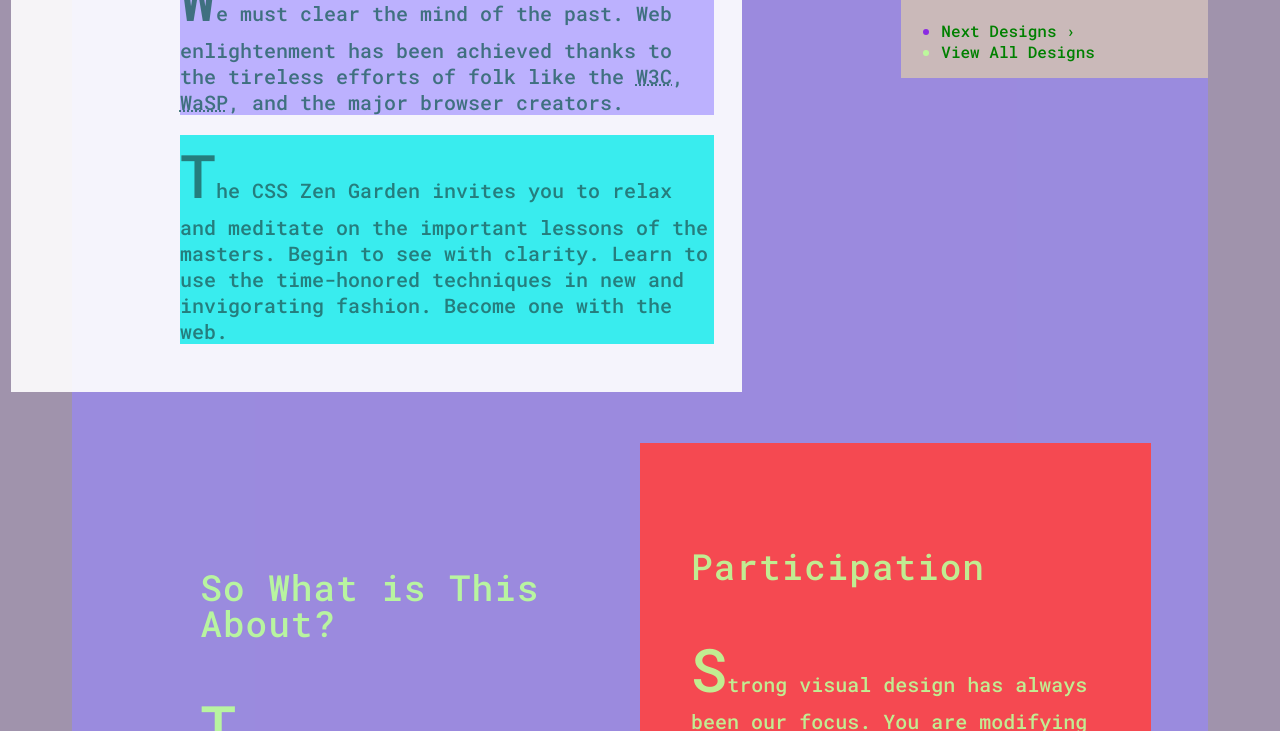
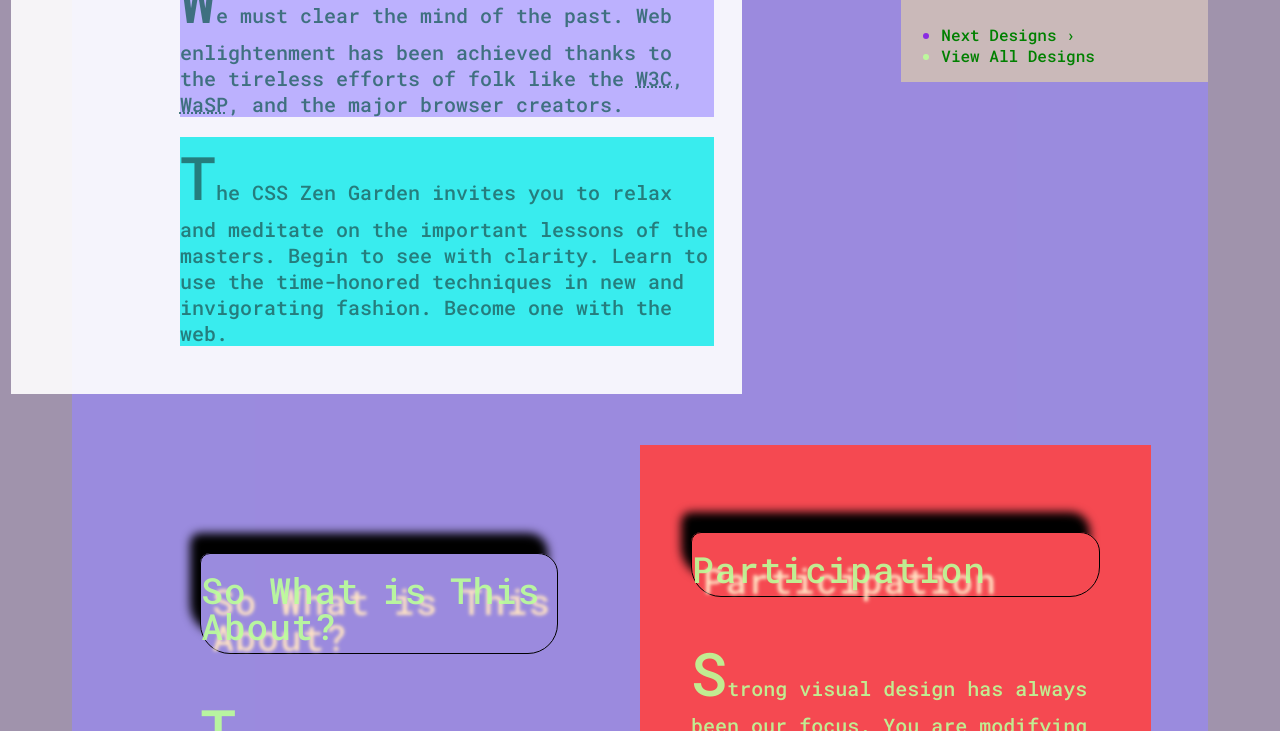
Before and after one commit to AlexSklizovic/workspacecss-2020-lkmbry, a website: page index.html in a window 1280 px wide. Shown: the part 728-1459 px from the top of the page. Drawn offline with Linux system fonts and the light colour scheme; a web font is replaced by a local one.

Commit message:
1 file modified

```diff
--- a/css/main.css
+++ b/css/main.css
@@ -215,6 +215,29 @@ p:nth-child(3n+1){
   background-color: hsla(180, 91%, 48%, 0.8);
 }
 
+/* textshadow boxshadow border radius transform */
+h3{
+  text-shadow: 0.3em 0.3em 0.1em bisque;
+  border: black solid 1px;
+  border-radius: 10px 20px 30px 30px;
+  box-shadow: -10px -20px 10px black;
+  transition:ease-in-out 2s, transform 2s;   /* main element */
+}
+
+h3:hover{
+  transform:translate(20px,20px);
+}
+
+h3~p{
+  opacity: 1;
+  transition: ease-in-out 2s, all 2s;
+}
+
+h3:active ~p{
+  opacity:0;
+  transform: scale(0.2);
+}
+
 /**	05	Media  **/
 header>h1{
   background-image: url(../img/zengarden.gif);
```
